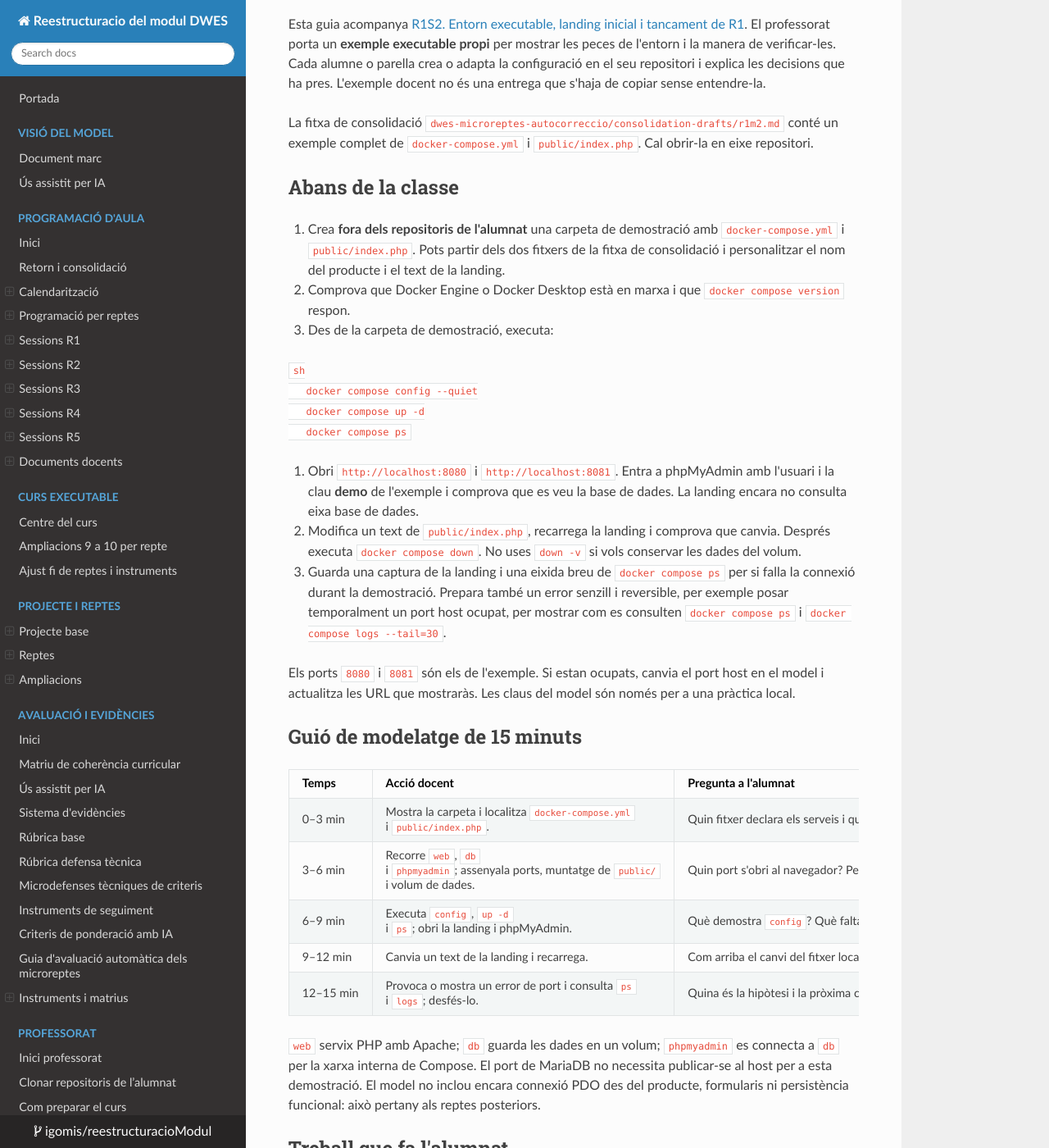
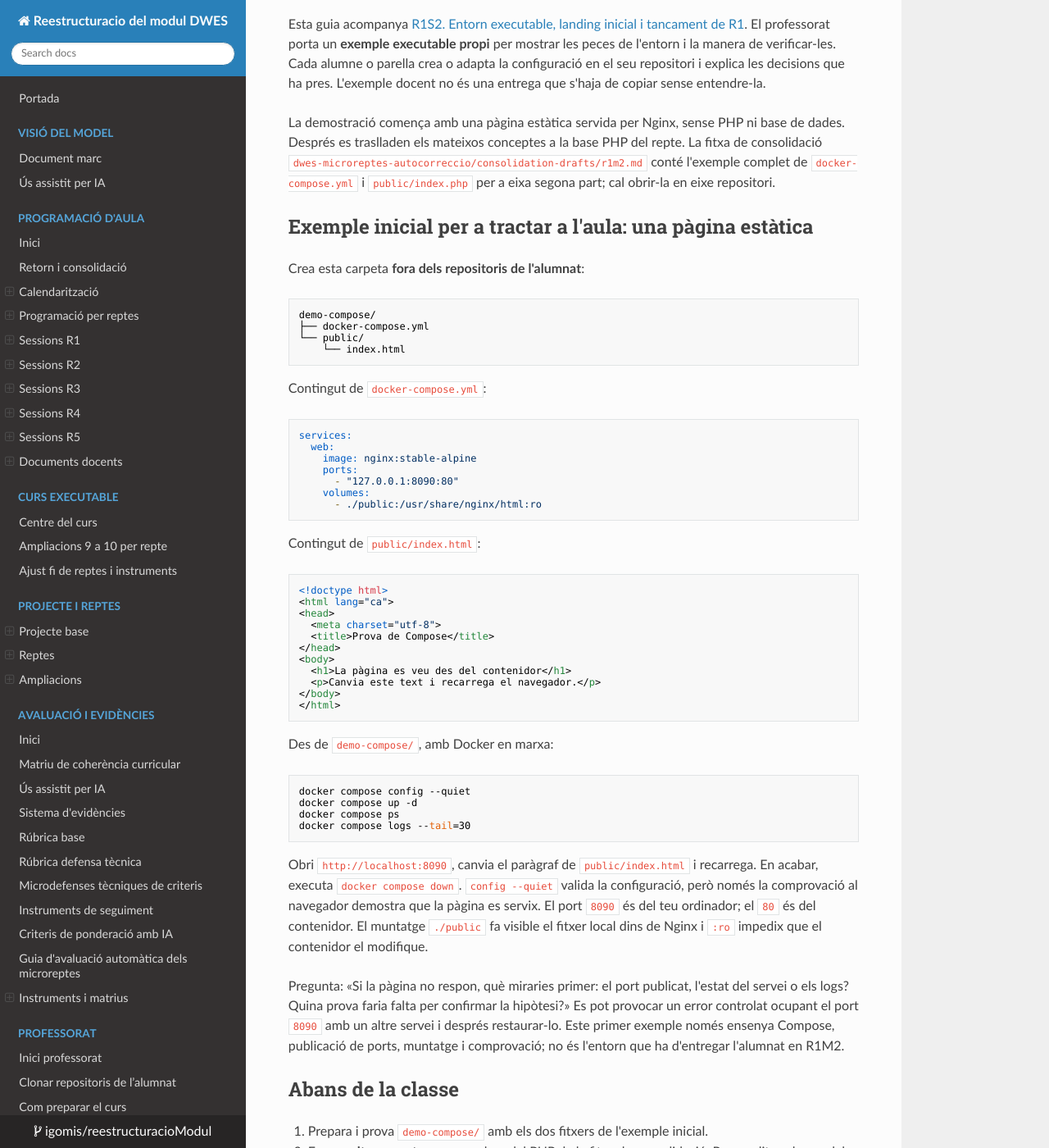
Before and after one commit to igomis/reestructuracioModul, an MkDocs documentation site: the page built from docs/01_programacio_modul/guia_docent_r1s2_docker_compose.md, in a window 1280 px wide and 1400 px high, scrolled down 235 px. Shown: the whole window at 82% size. Built offline with MkDocs 1.6.1, drawn with Linux system fonts in a browser that asks for light colours; nearby versions of some CDN libraries; some of the changed text lies outside the part shown.

Commit message:
docs: introdueix Compose amb exemple estàtic abans de PHP

````diff
--- a/docs/01_programacio_modul/guia_docent_r1s2_docker_compose.md
+++ b/docs/01_programacio_modul/guia_docent_r1s2_docker_compose.md
@@ -4,13 +4,66 @@
 
 Esta guia acompanya [R1S2. Entorn executable, landing inicial i tancament de R1](programacio_aula_r1s2_entorn_executable_punt_entrada.md). El professorat porta un **exemple executable propi** per mostrar les peces de l'entorn i la manera de verificar-les. Cada alumne o parella crea o adapta la configuració en el seu repositori i explica les decisions que ha pres. L'exemple docent no és una entrega que s'haja de copiar sense entendre-la.
 
-La fitxa de consolidació `dwes-microreptes-autocorreccio/consolidation-drafts/r1m2.md` conté un exemple complet de `docker-compose.yml` i `public/index.php`. Cal obrir-la en eixe repositori.
+La demostració comença amb una pàgina estàtica servida per Nginx, sense PHP ni base de dades. Després es traslladen els mateixos conceptes a la base PHP del repte. La fitxa de consolidació `dwes-microreptes-autocorreccio/consolidation-drafts/r1m2.md` conté l'exemple complet de `docker-compose.yml` i `public/index.php` per a eixa segona part; cal obrir-la en eixe repositori.
+
+## Exemple inicial per a tractar a l'aula: una pàgina estàtica
+
+Crea esta carpeta **fora dels repositoris de l'alumnat**:
+
+```text
+demo-compose/
+├── docker-compose.yml
+└── public/
+    └── index.html
+```
+
+Contingut de `docker-compose.yml`:
+
+```yaml
+services:
+  web:
+    image: nginx:stable-alpine
+    ports:
+      - "127.0.0.1:8090:80"
+    volumes:
+      - ./public:/usr/share/nginx/html:ro
+```
+
+Contingut de `public/index.html`:
+
+```html
+<!doctype html>
+<html lang="ca">
+<head>
+  <meta charset="utf-8">
+  <title>Prova de Compose</title>
+</head>
+<body>
+  <h1>La pàgina es veu des del contenidor</h1>
+  <p>Canvia este text i recarrega el navegador.</p>
+</body>
+</html>
+```
+
+Des de `demo-compose/`, amb Docker en marxa:
+
+```sh
+docker compose config --quiet
+docker compose up -d
+docker compose ps
+docker compose logs --tail=30
+```
+
+Obri `http://localhost:8090`, canvia el paràgraf de `public/index.html` i recarrega. En acabar, executa `docker compose down`. `config --quiet` valida la configuració, però només la comprovació al navegador demostra que la pàgina es servix. El port `8090` és del teu ordinador; el `80` és del contenidor. El muntatge `./public` fa visible el fitxer local dins de Nginx i `:ro` impedix que el contenidor el modifique.
+
+Pregunta: «Si la pàgina no respon, què miraries primer: el port publicat, l'estat del servei o els logs? Quina prova faria falta per confirmar la hipòtesi?» Es pot provocar un error controlat ocupant el port `8090` amb un altre servei i després restaurar-lo. Este primer exemple només ensenya Compose, publicació de ports, muntatge i comprovació; no és l'entorn que ha d'entregar l'alumnat en R1M2.
 
 ## Abans de la classe
 
-1. Crea **fora dels repositoris de l'alumnat** una carpeta de demostració amb `docker-compose.yml` i `public/index.php`. Pots partir dels dos fitxers de la fitxa de consolidació i personalitzar el nom del producte i el text de la landing.
-2. Comprova que Docker Engine o Docker Desktop està en marxa i que `docker compose version` respon.
-3. Des de la carpeta de demostració, executa:
+1. Prepara i prova `demo-compose/` amb els dos fitxers de l'exemple inicial.
+2. En una **altra carpeta**, prepara el model PHP de la fitxa de consolidació. Personalitza el nom del producte i el text de la landing. No mescles els dos fitxers Compose en la mateixa carpeta.
+3. Comprova que Docker Engine o Docker Desktop està en marxa i que `docker compose version` respon.
+4. Des de la carpeta del model PHP, executa:
 
    ```sh
    docker compose config --quiet
@@ -18,21 +71,21 @@ La fitxa de consolidació `dwes-microreptes-autocorreccio/consolidation-drafts/r
    docker compose ps
    ```
 
-4. Obri `http://localhost:8080` i `http://localhost:8081`. Entra a phpMyAdmin amb l'usuari i la clau **demo** de l'exemple i comprova que es veu la base de dades. La landing encara no consulta eixa base de dades.
-5. Modifica un text de `public/index.php`, recarrega la landing i comprova que canvia. Després executa `docker compose down`. No uses `down -v` si vols conservar les dades del volum.
-6. Guarda una captura de la landing i una eixida breu de `docker compose ps` per si falla la connexió durant la demostració. Prepara també un error senzill i reversible, per exemple posar temporalment un port host ocupat, per mostrar com es consulten `docker compose ps` i `docker compose logs --tail=30`.
+5. Obri `http://localhost:8080` i `http://localhost:8081`. Entra a phpMyAdmin amb l'usuari i la clau **demo** de l'exemple i comprova que es veu la base de dades. La landing encara no consulta eixa base de dades.
+6. Modifica un text de `public/index.php`, recarrega la landing i comprova que canvia. Després executa `docker compose down`. No uses `down -v` si vols conservar les dades del volum.
+7. Guarda una captura de cada pàgina i una eixida breu de `docker compose ps` per si falla la connexió durant la demostració. Prepara també un error senzill i reversible per mostrar com es consulten `docker compose ps` i `docker compose logs --tail=30`.
 
-Els ports `8080` i `8081` són els de l'exemple. Si estan ocupats, canvia el port host en el model i actualitza les URL que mostraràs. Les claus del model són només per a una pràctica local.
+Els ports `8080` i `8081` són els del model PHP. Si algun port està ocupat, canvia el port host en el model corresponent i actualitza la URL que mostraràs. Les claus del model PHP són només per a una pràctica local.
 
 ## Guió de modelatge de 15 minuts
 
 | Temps | Acció docent | Pregunta a l'alumnat |
 |---|---|---|
-| 0–3 min | Mostra la carpeta i localitza `docker-compose.yml` i `public/index.php`. | Quin fitxer declara els serveis i quin genera la pàgina? |
-| 3–6 min | Recorre `web`, `db` i `phpmyadmin`; assenyala ports, muntatge de `public/` i volum de dades. | Quin port s'obri al navegador? Per què phpMyAdmin usa `db`? |
-| 6–9 min | Executa `config`, `up -d` i `ps`; obri la landing i phpMyAdmin. | Què demostra `config`? Què falta comprovar després? |
-| 9–12 min | Canvia un text de la landing i recarrega. | Com arriba el canvi del fitxer local al navegador? |
-| 12–15 min | Provoca o mostra un error de port i consulta `ps` i `logs`; desfés-lo. | Quina és la hipòtesi i la pròxima comprovació? |
+| 0–3 min | Mostra `demo-compose/`: servei `web`, imatge, port i muntatge. Executa `config` i `up -d`. | Quin fitxer declara el servei? Què representen `8090` i `80`? |
+| 3–5 min | Obri la pàgina, canvia el paràgraf i recarrega; consulta `ps` i `logs`. | Com arriba el canvi del fitxer local al navegador? |
+| 5–8 min | Obri el model PHP i identifica les mateixes peces: servei web, port i muntatge de `public/`. | Què es manté i què canvia respecte de l'exemple Nginx? |
+| 8–12 min | Recorre `db` i `phpmyadmin`; arranca el model i obri landing i phpMyAdmin. | Per què phpMyAdmin usa `db`? Què demostra obrir la landing? |
+| 12–15 min | Mostra un error de port preparat i consulta `ps` i `logs`; desfés-lo. | Quina és la hipòtesi i la pròxima comprovació? |
 
 `web` servix PHP amb Apache; `db` guarda les dades en un volum; `phpmyadmin` es connecta a `db` per la xarxa interna de Compose. El port de MariaDB no necessita publicar-se al host per a esta demostració. El model no inclou encara connexió PDO des del producte, formularis ni persistència funcional: això pertany als reptes posteriors.
 
````
